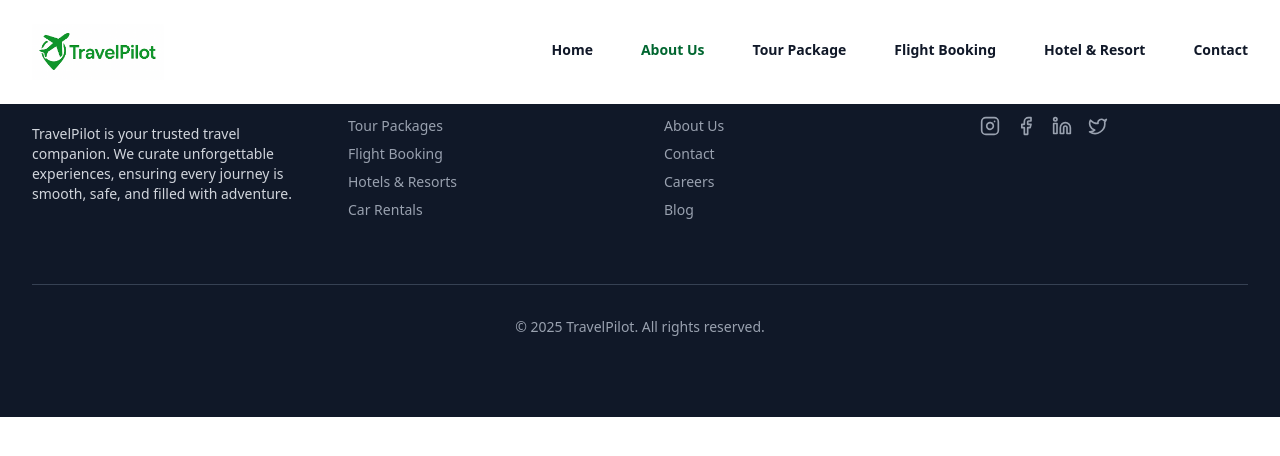
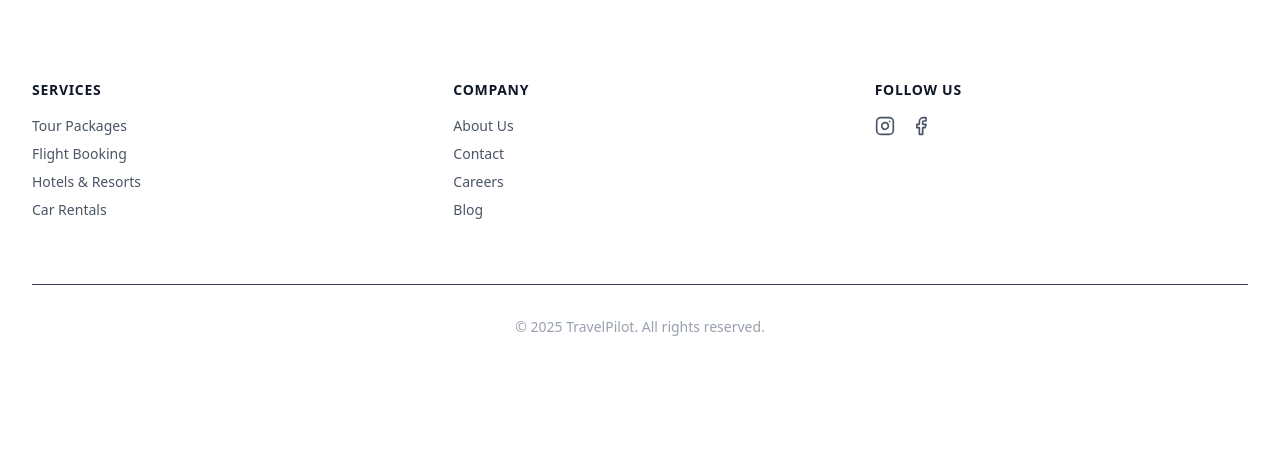
Before and after one commit to sreemonkavungal/TravelPilot, a React (Vite) app: page /about in a window 1280 px wide. Shown: the top 456 px of the page. Built offline with nearby package versions, Linux system fonts and the light colour scheme.

Commit message:
changes in footer section

```diff
--- a/src/components/FooterSection.jsx
+++ b/src/components/FooterSection.jsx
@@ -7,58 +7,50 @@ import {
 
 export default function FooterSection() {
   return (
-    <footer className="bg-gray-900 text-white">
+    <footer className="bg-white text-gray-900">
       <div className="mx-auto max-w-7xl px-6 py-16 sm:py-20 lg:px-8">
-        <div className="grid grid-cols-1 gap-12 md:grid-cols-4">
+        <div className="grid grid-cols-1 gap-12 md:grid-cols-3">
           {/* Column 1: Company Mission */}
-          <div>
+          {/* <div>
             <h3 className="text-lg font-semibold">TravelPilot</h3>
             <p className="mt-4 text-sm text-gray-300">
               TravelPilot is your trusted travel companion. We curate unforgettable experiences, ensuring every journey is smooth, safe, and filled with adventure.
             </p>
-          </div>
+          </div> */}
 
           {/* Column 2: Services */}
           <div>
-            <h4 className="text-sm font-semibold text-white tracking-wider uppercase">Services</h4>
-            <ul className="mt-4 space-y-2 text-sm text-gray-400">
-              <li><a href="/tour-package" className="hover:text-white">Tour Packages</a></li>
-              <li><a href="/flight-booking" className="hover:text-white">Flight Booking</a></li>
-              <li><a href="/hotel-resort" className="hover:text-white">Hotels & Resorts</a></li>
-              <li><a href="/car-rental" className="hover:text-white">Car Rentals</a></li>
+            <h4 className="text-sm font-semibold text-gray-900 tracking-wider uppercase">Services</h4>
+            <ul className="mt-4 space-y-2 text-sm text-gray-600">
+              <li><a href="/tour-package" className="hover:text-gray-400">Tour Packages</a></li>
+              <li><a href="/flight-booking" className="hover:text-gray-400">Flight Booking</a></li>
+              <li><a href="/hotel-resort" className="hover:text-gray-400">Hotels & Resorts</a></li>
+              <li><a href="/car-rental" className="hover:text-gray-400">Car Rentals</a></li>
             </ul>
           </div>
 
           {/* Column 3: Company */}
           <div>
-            <h4 className="text-sm font-semibold text-white tracking-wider uppercase">Company</h4>
-            <ul className="mt-4 space-y-2 text-sm text-gray-400">
-              <li><a href="/about" className="hover:text-white">About Us</a></li>
-              <li><a href="/contact" className="hover:text-white">Contact</a></li>
-              <li><a href="/careers" className="hover:text-white">Careers</a></li>
-              <li><a href="/blog" className="hover:text-white">Blog</a></li>
+            <h4 className="text-sm font-semibold text-gray-900 tracking-wider uppercase">Company</h4>
+            <ul className="mt-4 space-y-2 text-sm text-gray-600">
+              <li><a href="/about" className="hover:text-gray-400">About Us</a></li>
+              <li><a href="/contact" className="hover:text-gray-400">Contact</a></li>
+              <li><a href="/careers" className="hover:text-gray-400">Careers</a></li>
+              <li><a href="/blog" className="hover:text-gray-400">Blog</a></li>
             </ul>
           </div>
 
           {/* Column 4: Social Icons */}
           <div>
-            <h4 className="text-sm font-semibold text-white tracking-wider uppercase">Follow Us</h4>
+            <h4 className="text-sm font-semibold text-gray-900 tracking-wider uppercase">Follow Us</h4>
             <div className="mt-4 flex gap-4">
               <a href="https://instagram.com/" target="_blank" rel="noopener noreferrer"
-              aria-label="Instagram" className="text-gray-400 hover:text-white">
+              aria-label="Instagram" className="text-gray-600 hover:text-gray-400">
                 <Instagram className="h-5 w-5" />
               </a>
               <a href="#" aria-label="Facebook" target="_blank" rel="noopener noreferrer"
-              className="text-gray-400 hover:text-white">
+              className="text-gray-600 hover:text-gray-400">
                 <Facebook className="h-5 w-5" />
-              </a>
-              <a href="#" aria-label="LinkedIn" target="_blank" rel="noopener noreferrer"
-              className="text-gray-400 hover:text-white">
-                <Linkedin className="h-5 w-5" />
-              </a>
-              <a href="#" aria-label="Twitter" target="_blank" rel="noopener noreferrer"
-              className="text-gray-400 hover:text-white">
-                <Twitter className="h-5 w-5" />
               </a>
             </div>
           </div>
--- a/src/pages/AboutPage.jsx
+++ b/src/pages/AboutPage.jsx
@@ -9,7 +9,7 @@ function AboutPage(){
 
     return (
         <>
-        <NavBar/>
+        {/* <NavBar/> */}
         <FooterSection/>
         </>
     )
```
